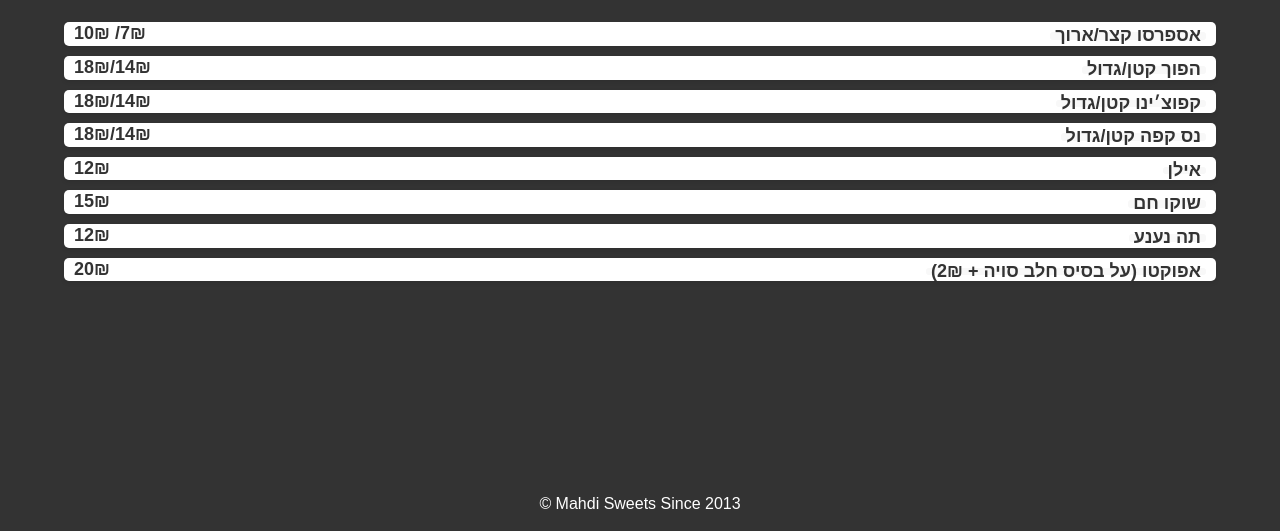
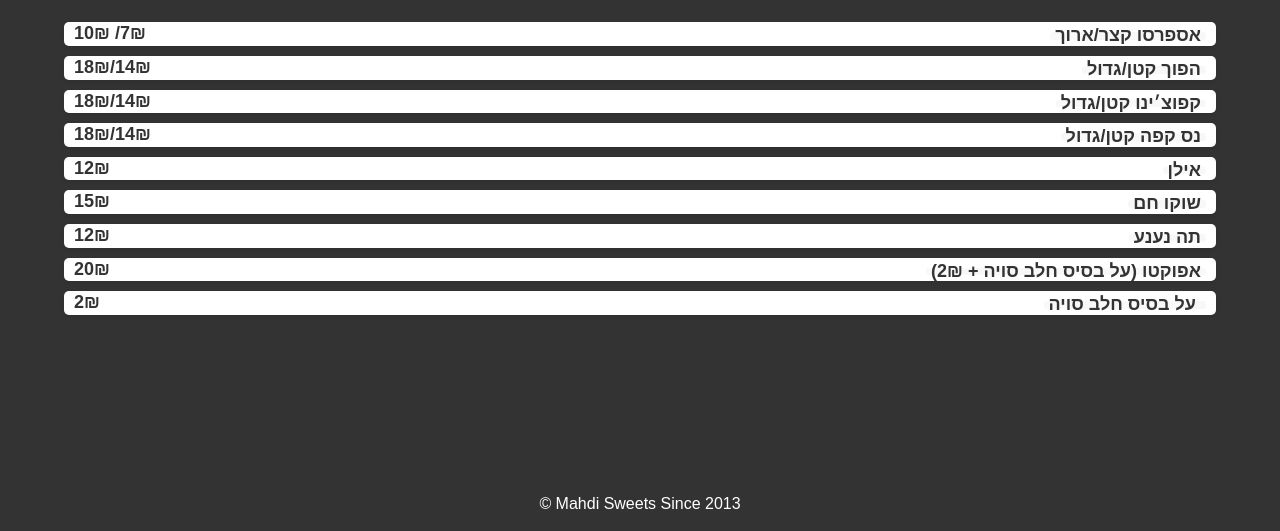
Before and after one commit to Farismr/coffemenu, a plain HTML site: page category4.html in a window 1280 px wide. Shown: the part 269-800 px from the top of the page. Drawn offline with Linux system fonts and the light colour scheme.

Commit message:
Update category4.html

```diff
--- a/category4.html
+++ b/category4.html
@@ -27,7 +27,7 @@
                 <li>15₪ <span class="price">שוקו חם</span></li>
                 <li>12₪ <span class="price">תה  נענע </span></li>
                 <li>20₪ <span class="price">אפוקטו (על בסיס חלב סויה + 2₪)</span></li>
-
+                <li>2₪ <span class="price">על בסיס חלב סויה </span></li>
             </ul>
 
         </section>
```
